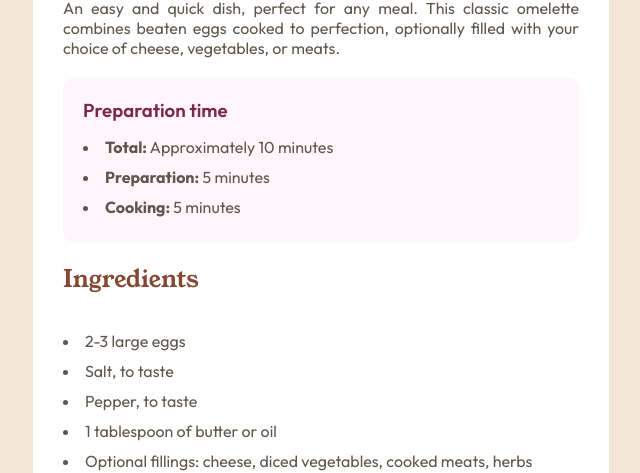
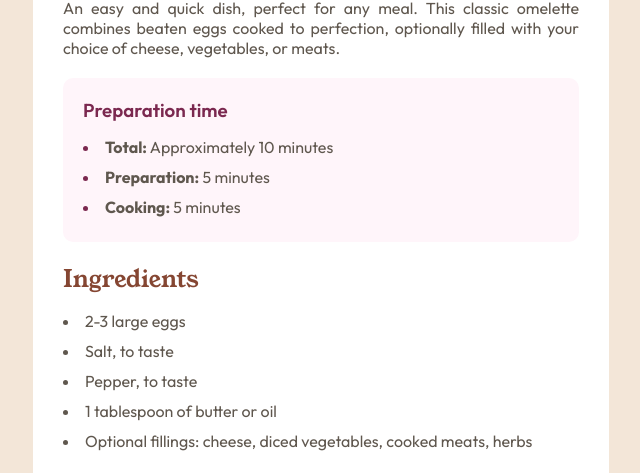
Before and after one commit to flaviare1s/recipe-page, a plain HTML site: page index.html in a window 1280 px wide. Shown: the part 417-890 px from the top of the page, without its empty margins (319-959 px from the left). Drawn offline with Linux system fonts and the light colour scheme.

Commit message:
Update style.css

```diff
--- a/style.css
+++ b/style.css
@@ -51,7 +51,7 @@ h2 {
     font-family: 'Young Serif', serif;
     font-weight: 400;
     color: hsl(14, 45%, 36%);
-    padding: 20px 0px;
+    padding: 20px 0px 0px 0px;
 }
 
 h3 {
@@ -67,6 +67,15 @@ p {
     background-color: hsl(330, 100%, 98%);
     padding: 20px;
     border-radius: 10px;
+}
+
+.preparation ul li::marker {
+    color: hsl(332, 51%, 32%);
+}
+
+.ingredients, .instructions {
+    border-bottom: 1px solid hsl(30, 10%, 34%);
+    padding-bottom: 20px;
 }
 
 ul {
```
